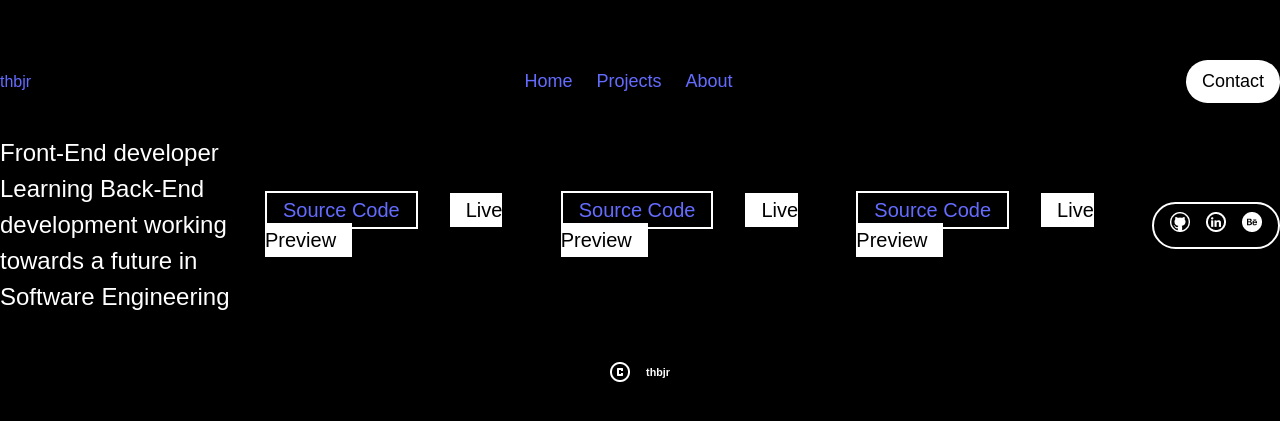
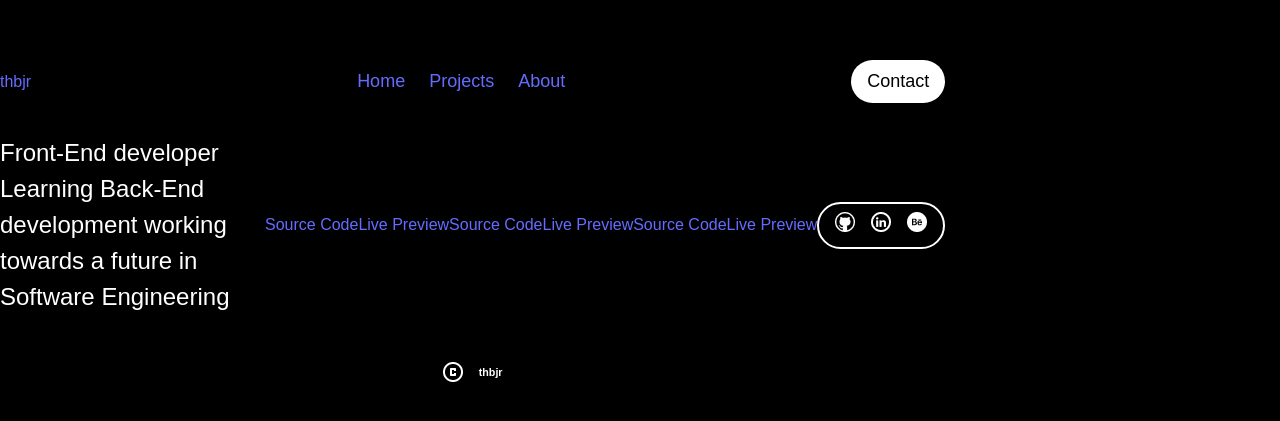
Before and after one commit to Thato-Hopolang/thbjr, a React (Vite) app in the folder thbjr/: page / in a window 1280 px wide. Shown: the part 171-592 px from the top of the page. Built offline with nearby package versions, Linux system fonts and the light colour scheme.

Commit message:
Modifies style/s: - Project - ContactForm
Modifies component/s:
- Project

```diff
--- a/thbjr/src/Components/ContactForm/ContactForm.css
+++ b/thbjr/src/Components/ContactForm/ContactForm.css
@@ -3,8 +3,8 @@
   flex-direction: column;
   max-width: 31.313rem;
   align-items: center;
+  gap: 0.625rem;
 }
-
 
 input {
   background: #000;
@@ -13,6 +13,7 @@ input {
   color: #fff;
   min-width: 20.5rem;
   max-width: 31.25rem;
+  font-size: 1.25rem;
 }
 
 textarea {
@@ -23,5 +24,5 @@ textarea {
   color: #fff;
   min-width: 20.5rem;
   max-width: 31.25rem;
-  margin: 0;
+  font-size: 1.25rem;
 }
--- a/thbjr/src/Components/Projects/Project.css
+++ b/thbjr/src/Components/Projects/Project.css
@@ -1,3 +1,16 @@
 .project-container {
-    display: flex;
+  display: flex;
+  justify-content: space-between;
+  align-items: center;
 }
+
+.project {
+  max-width: 15.75rem;
+  max-height: 21.875rem;
+  background: #fff;
+}
+
+.btn-code, .btn-live {
+  font-size: 1rem;
+
+}
--- a/thbjr/src/Components/Projects/Project.jsx
+++ b/thbjr/src/Components/Projects/Project.jsx
@@ -20,8 +20,8 @@ function ProjectTile() {
     <div className="project">
 
       <div className="optionsholder">
-      <ProjectOption className={"btn-code btn-border"} text={"Source Code"}/>
-      <ProjectOption className={"btn-live btn-bg"} text={"Live Preview"}/>
+      <ProjectOption className={"btn-code"} text={"Source Code"}/>
+      <ProjectOption className={"btn-live"} text={"Live Preview"}/>
       </div>
 
     </div>
```
